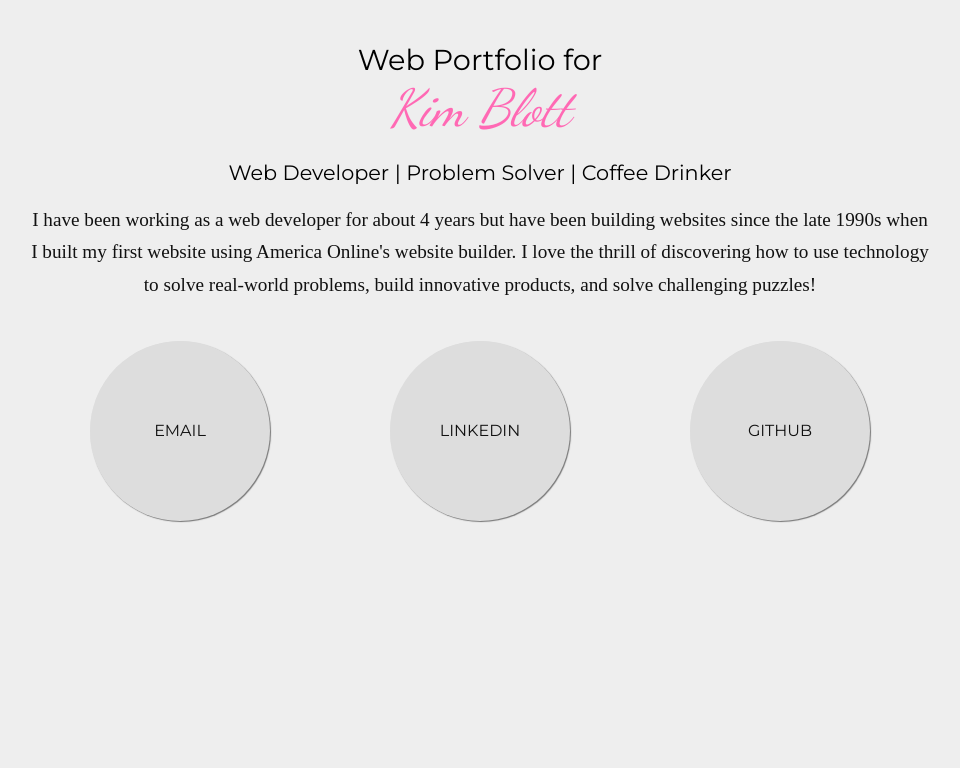
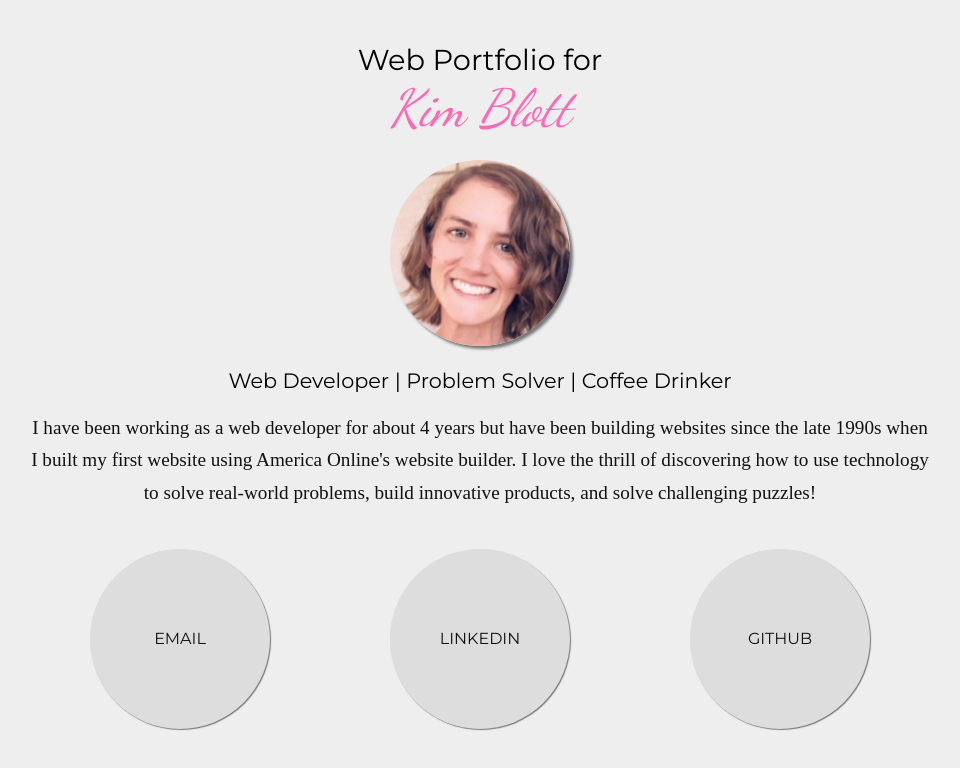
Before and after one commit to lowmoonlight/web-portfolio, a React (Vite) app: page / in a window 1280 px wide. Shown: the top 768 px of the page, without its empty margins (160-1120 px from the left). Built offline with nearby package versions, Linux system fonts and the light colour scheme.

Commit message:
Add image

```diff
--- a/src/App.js
+++ b/src/App.js
@@ -2,6 +2,7 @@ import React from "react";
 import { render } from "react-dom";
 import "./App.scss";
 import SocialLink from "./SocialLink";
+import kimImage from "./images/kim.jpg";
 
 const App = () => {
   return (
@@ -9,6 +10,11 @@ const App = () => {
       <h1>
         Web Portfolio for <em>Kim Blott</em>
       </h1>
+      <img
+        src={kimImage}
+        className="kim-image"
+        alt="Kim Blott smiling into camera"
+      />
       <h2>Web Developer | Problem Solver | Coffee Drinker</h2>
       <p>
         I have been working as a web developer for about 4 years but have been
--- a/src/App.scss
+++ b/src/App.scss
@@ -15,7 +15,14 @@ body {
   padding: 15px;
   text-align: center;
 
-  // Preamble
+  // Image
+  .kim-image {
+    max-width: 180px;
+    box-shadow: 3px 3px 3px rgba(0, 0, 0, 0.5);
+    border-radius: 100%;
+  }
+
+  // Typography
   h1 {
     font-family: $body-font-family;
     font-size: 1.8em;
```
Also changed, not shown: src/images/kim.jpg (added).
